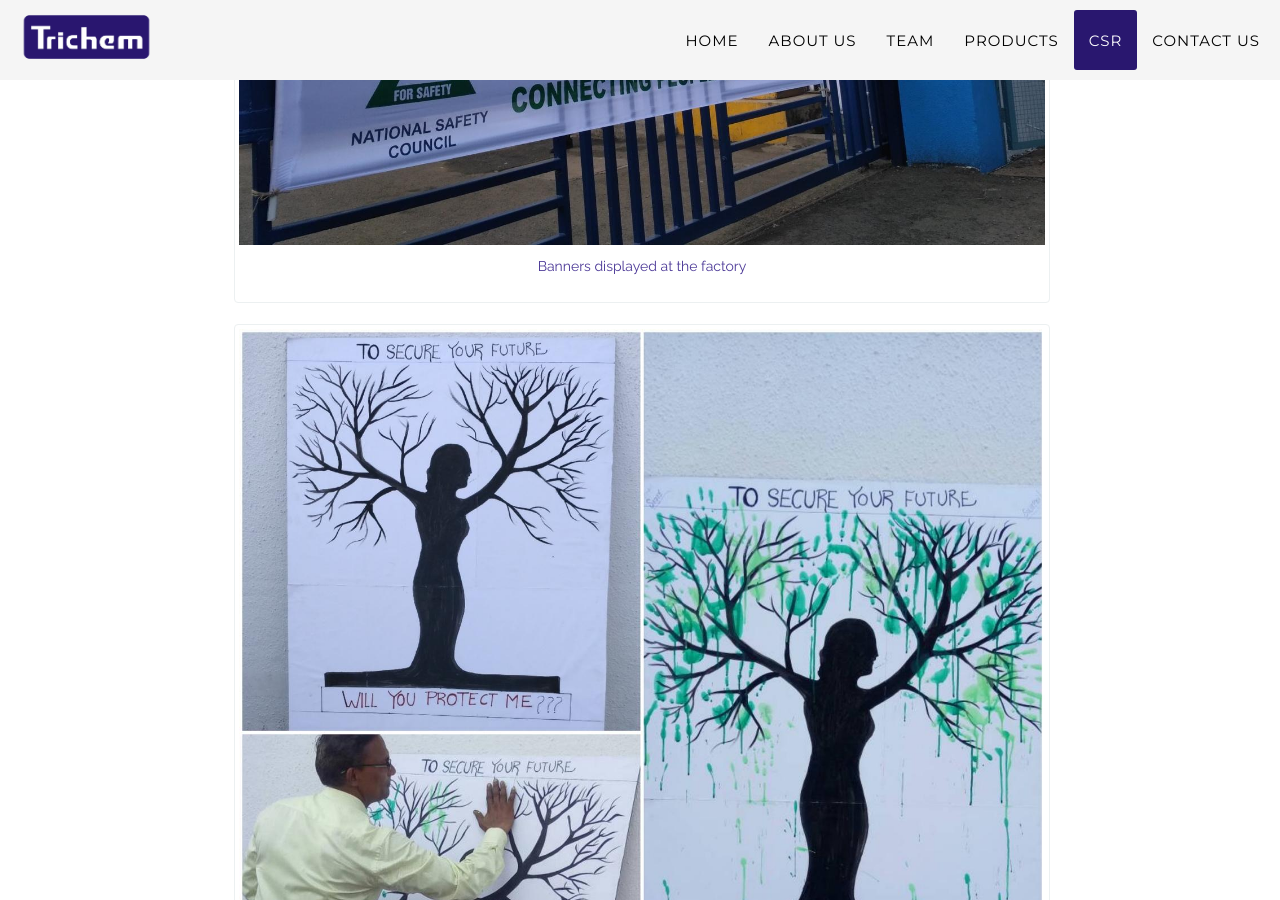
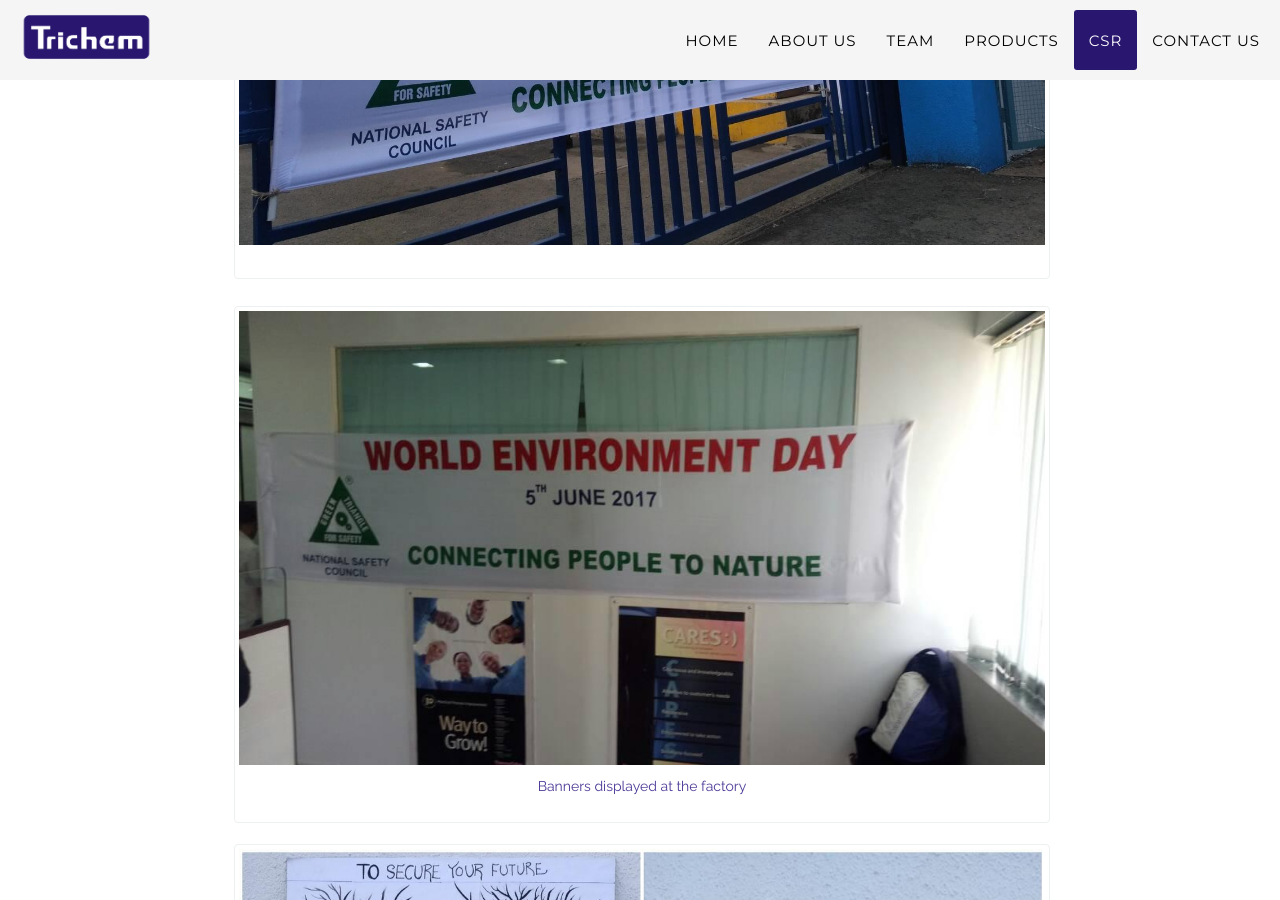
Before and after one commit to trichem/trichem.github.io, a Jekyll site: the page built from pages/csr.html, in a window 1280 px wide and 900 px high, scrolled down 2877 px. Built offline with Jekyll 4.4.1, drawn with Linux system fonts in a browser that asks for light colours; some web fonts are replaced.

Commit message:
CSR page mods ds7

```diff
--- a/_config.yml
+++ b/_config.yml
@@ -59,8 +59,10 @@
         src: 3.jpg
   - title: WORLD ENVIRONMENT DAY 2017
     imgs:
+      - tag: ""
+        src: 5.jpg
       - tag: "Banners displayed at the factory"
-        src: 5.jpg
+        src: 6.jpg
       - tag: "Hand Printing activity after taking the World Environment Day pledge."
         src: 7.jpg
       - tag: "Tree plantation for World Environment Day."
```
